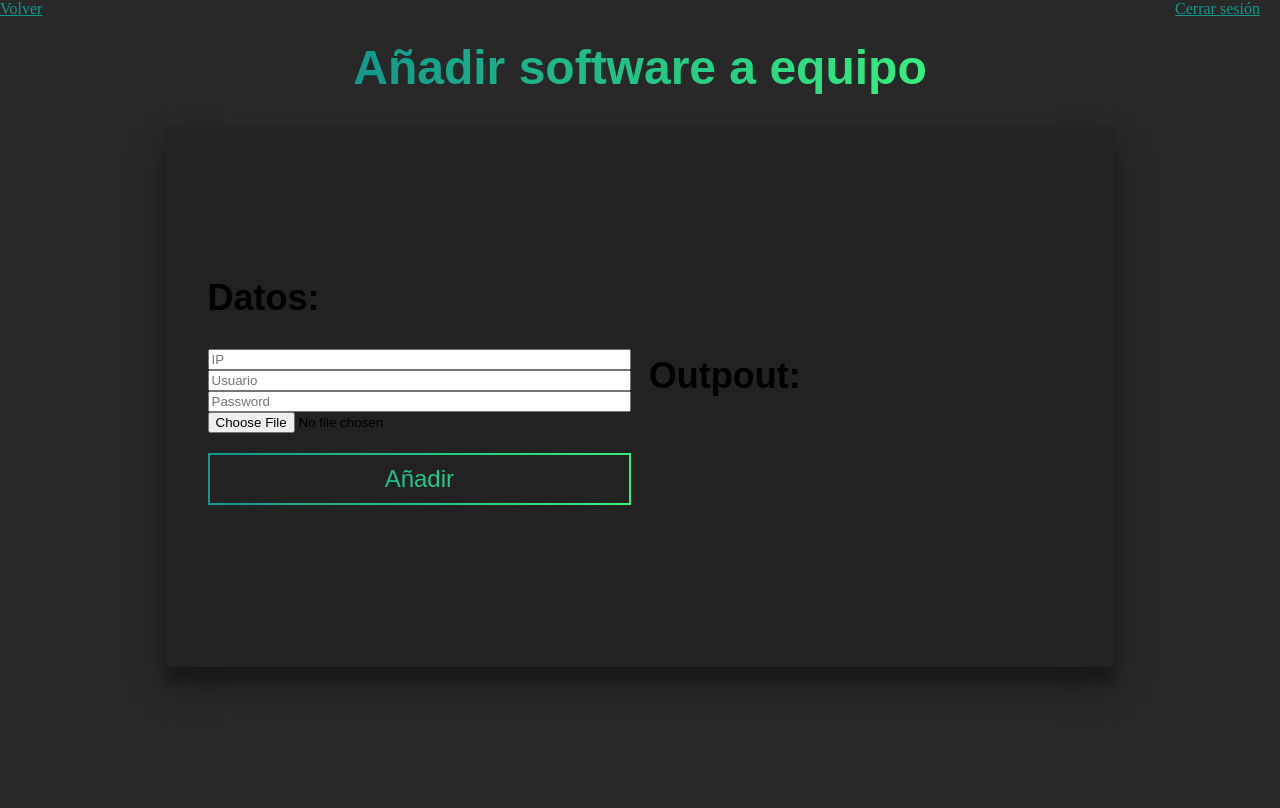
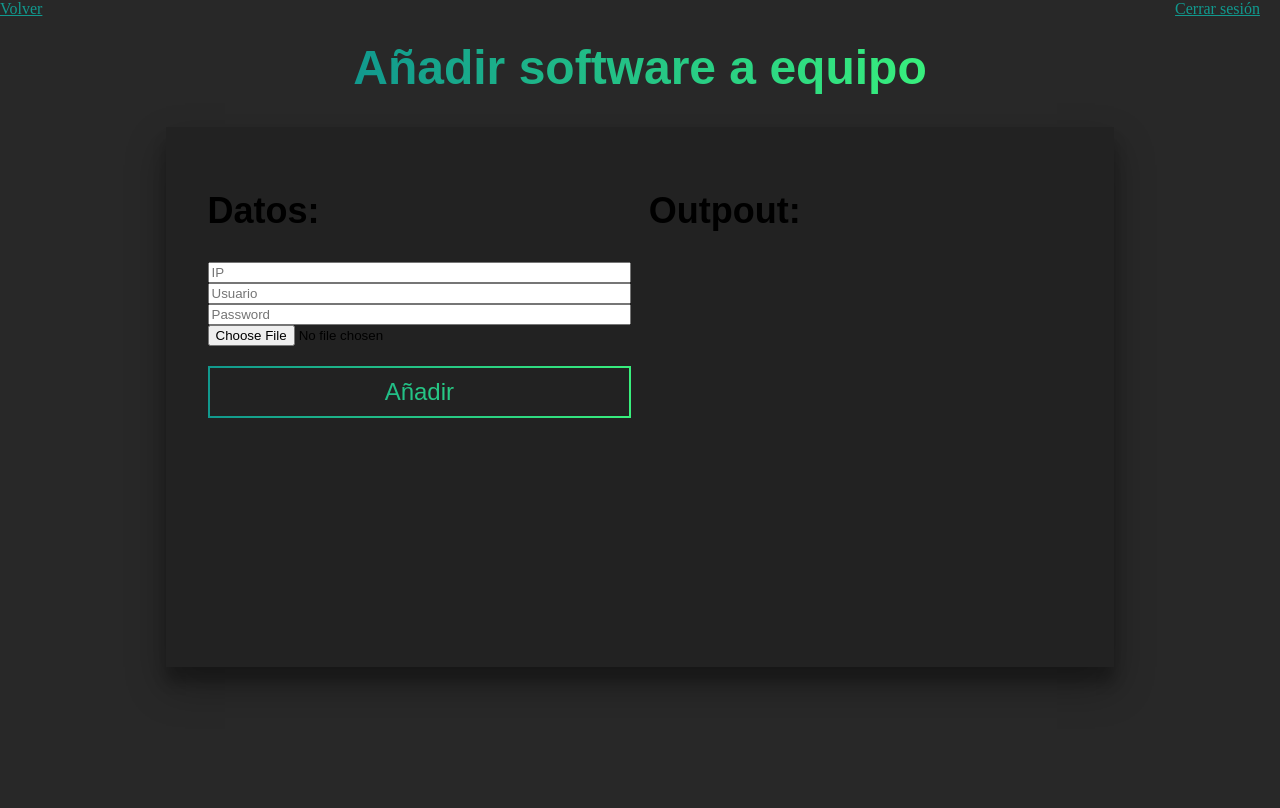
Before and after one commit to victoravtr/Proyecto, a PHP site: page /proyecto/add_soft.php in a window 1280 px wide. Run offline with PHP 8.4, Linux system fonts and the light colour scheme; the visitor is signed in with stand-in values (Sample User, id 1).

Commit message:
Update style_add_soft.css

```diff
--- a/Web-Proyecto-Content/assets/styles/style_add_soft.css
+++ b/Web-Proyecto-Content/assets/styles/style_add_soft.css
@@ -91,12 +91,14 @@ form {
 .left-col {
     padding: 1%;
     width: 50%;
+    height: 100%;
     display: flex;
     flex-direction: column;
 }
 
 .right-col{
     padding: 1%;
+    height: 100%;
     width: 50%;
     display: flex;
     flex-direction: column;
```
